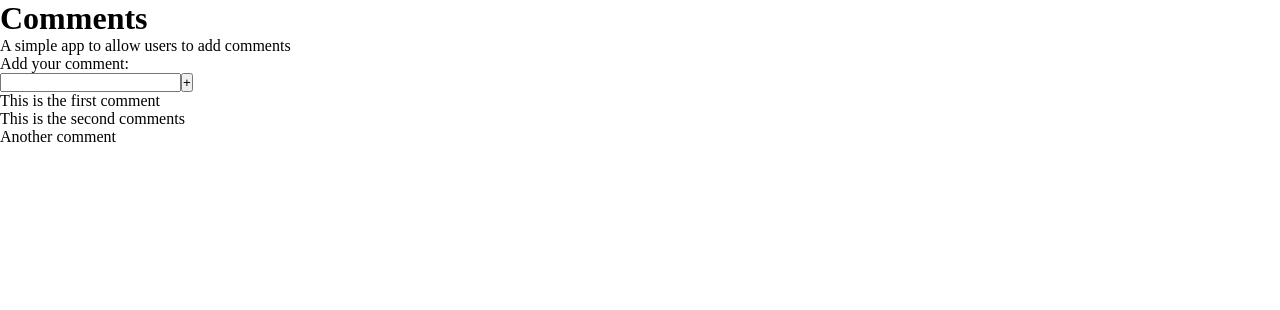
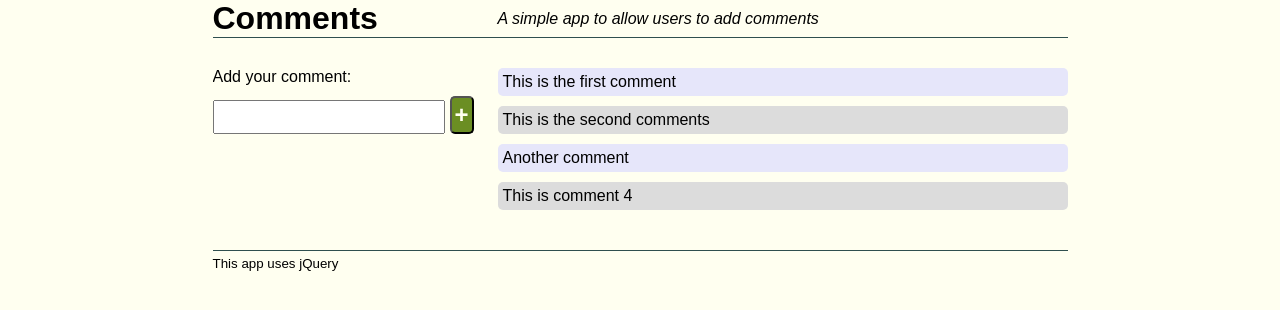
Before and after one commit to naderscode/Comments, a plain HTML site: page index.html in a window 1280 px wide. Drawn offline with nearby package versions, Linux system fonts and the light colour scheme.

Commit message:
style the main page

```diff
--- a/index.html
+++ b/index.html
@@ -13,7 +13,7 @@
 	<main>
 		<section class="comment-input">
 			<p>Add your comment:</p>
-			<input type="text"><button>+</button>
+			<input class="input" type="text"><button>+</button>
 
 		</section>
 
@@ -21,12 +21,13 @@
 			<p>This is the first comment</p>
 			<p>This is the second comments</p>
 			<p>Another comment</p>
+			<p>This is comment 4</p>
 
 		</section>
 
 	</main>
 	<footer>
-
+		<p>This app uses jQuery</p>
 	</footer>
 
 	<script src="http://code.jquery.com/jquery-latest.min.js"></script>
--- a/style.css
+++ b/style.css
@@ -2,3 +2,92 @@
 	padding: 0;
 	margin: 0;
 }
+
+body {
+	width: 855px;
+	margin: auto;
+	font-size: 100%;
+	font-family: sans-serif;
+	background: ivory;
+}
+
+header {
+	border-bottom: 1px solid darkslategray;
+	overflow: auto;
+}
+
+header h1 {
+	width: 285px;
+	float: left;
+}
+
+header p {
+	float: right;
+	width: 570px;
+	font-style: italic;
+	margin-top: 10px;
+}
+
+main {
+	overflow:auto;
+	padding: 30px 0;
+	border-bottom: 1px solid darkslategray;
+}
+
+.comment-input {
+	width: 285px;
+	float: left;
+
+}
+
+.comment-input p {
+	margin-bottom: 10px;
+}
+
+.comment-input .input {
+	width: 80%;
+	height:30px;
+	font-size: 1.2em;
+	font-weight: bold;
+}
+
+.comment-input button {
+	padding: 3px;
+	margin-left:5px;
+	border-radius:5px;
+	font-weight: bold;
+	font-size: 1.5em;
+	color: ivory;
+	background: olivedrab;
+	cursor: pointer;
+}
+
+.comments {
+	width: 570px;
+	float: right;
+
+}
+
+.comments p {
+
+	border-radius:  5px;
+	padding: 5px;
+	margin-bottom: 10px;
+}
+
+
+.comments p:nth-child(odd){
+	background: lavender;
+}
+
+.comments p:nth-child(even){
+	background: gainsboro;
+}
+
+footer {
+	clear:both;
+	font-size:smaller;
+	margin-top:5px;
+
+
+}
```
